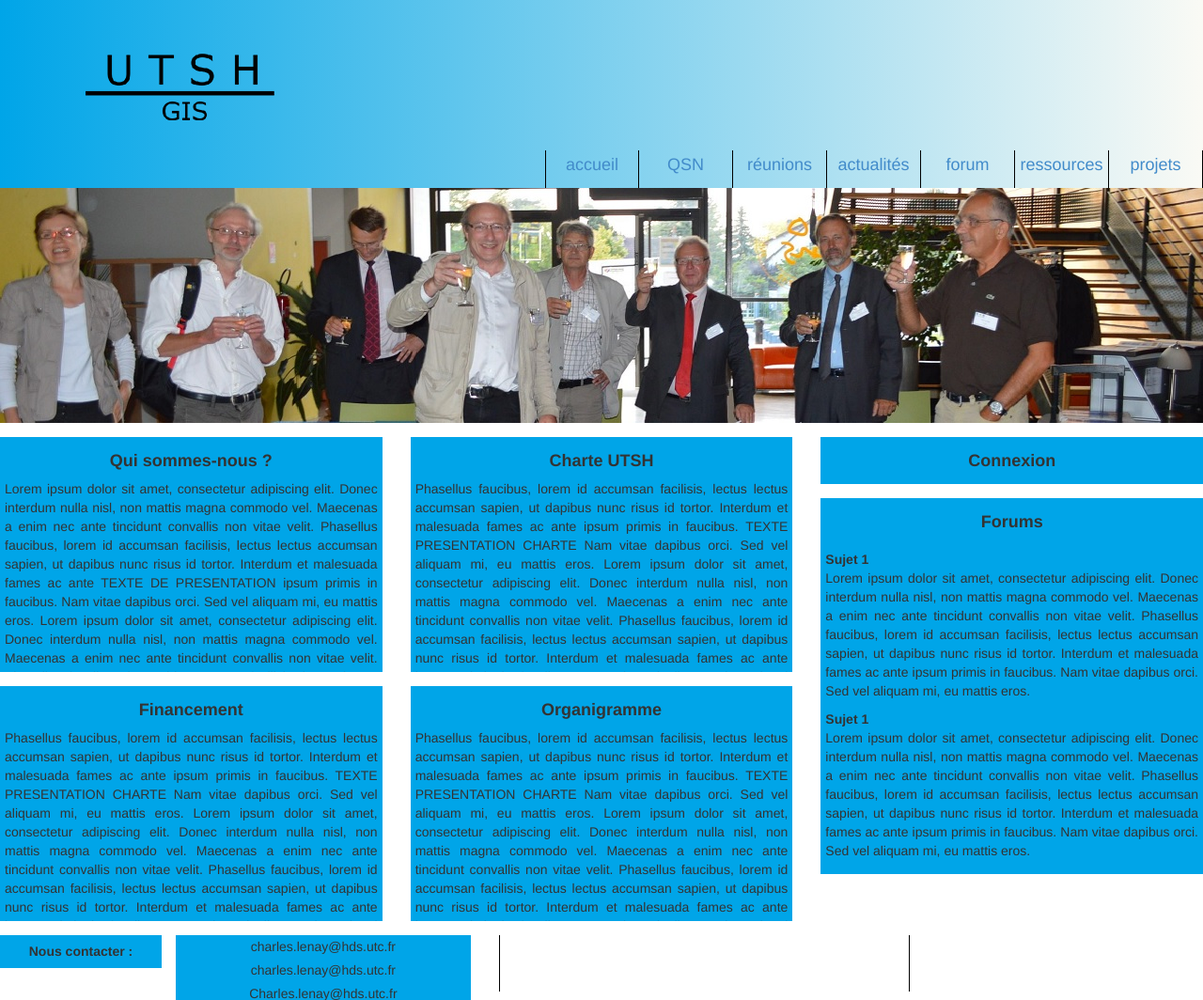
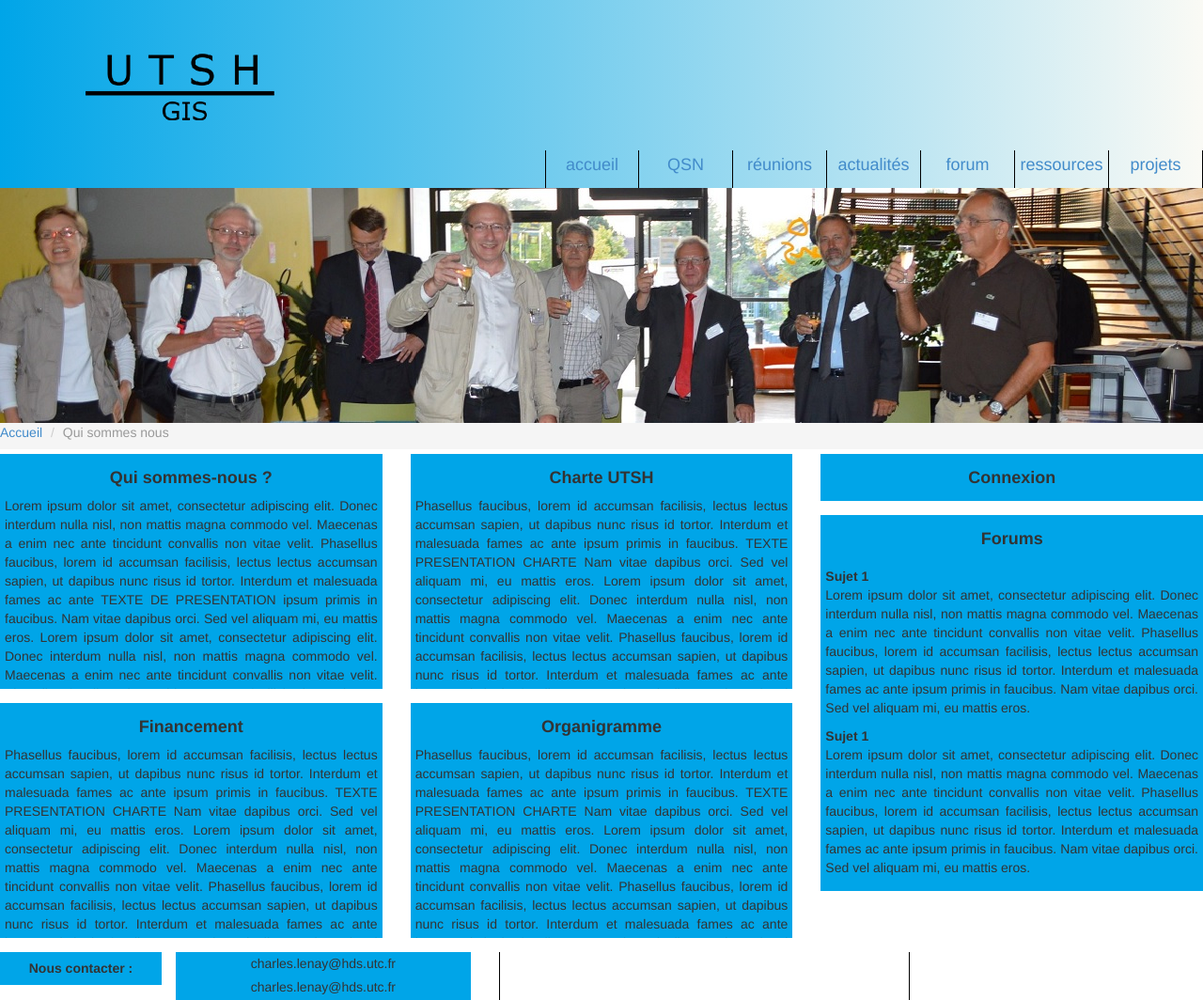
Before and after one commit to Wafflewrath/lo18_utsh, a PHP site: page /qui_sommes_nous.php in a window 1280 px wide. Shown: the top 1064 px of the page at 94% size. Run offline with PHP 8.4, Linux system fonts and the light colour scheme.

Commit message:
Ajout breadcrumb
Ajout du chemin de fer pour le QSN

```diff
--- a/qui_sommes_nous.php
+++ b/qui_sommes_nous.php
@@ -1,5 +1,10 @@
 <?php include('header.php') ?>
 	<div class="content row">
+		<ol class="breadcrumb">
+		  <li><a href="#">Accueil</a></li>
+		  <li class="active">Qui sommes nous</li>
+		</ol>
+
 		<div class="tuile_container col-lg-8">
 			<div class="row">
 				<div class="col-lg-6 grptuile">
--- a/style/body.css
+++ b/style/body.css
@@ -1,3 +1,7 @@
+.breadcrumb {
+	margin-bottom: -10px;
+}
+
 .content {
 	text-align:justify;
 }
```
